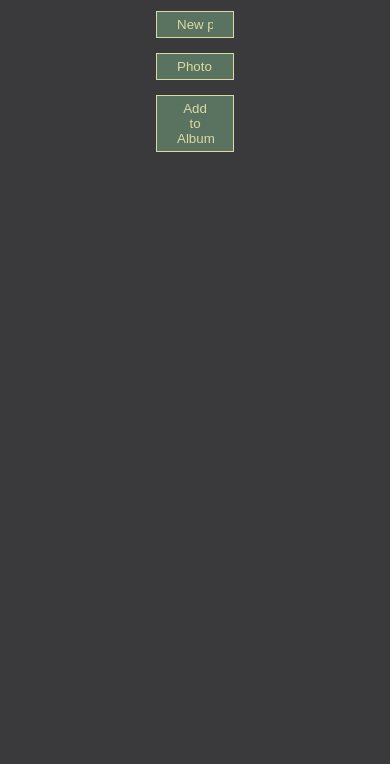
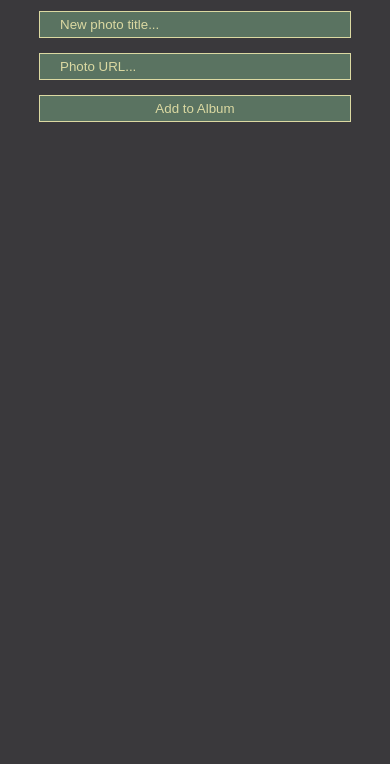
Before and after one commit to mttwlkr/photo-trapper-keeper, a website: page public/index.html in a window 390 px wide. Shown: the part 80-844 px from the top of the page. Drawn offline with nearby package versions, Linux system fonts and the light colour scheme; no server answers.

Commit message:
Add media query

```diff
--- a/public/css/styles.css
+++ b/public/css/styles.css
@@ -31,7 +31,7 @@ input[type="url"]::-webkit-input-placeholder {
 #add-photo-form {
   display: flex;
   flex-direction: column;
-  width: 20%;
+  width: 40%;
 }
 
 .display-albums {
@@ -74,3 +74,10 @@ input[type="url"]::-webkit-input-placeholder {
 .display-photo-delete-button {
   border-radius: 20px;
 }
+
+@media (max-width: 700px) {
+
+  #add-photo-form {
+    width: 80%;
+  }
+}
```
